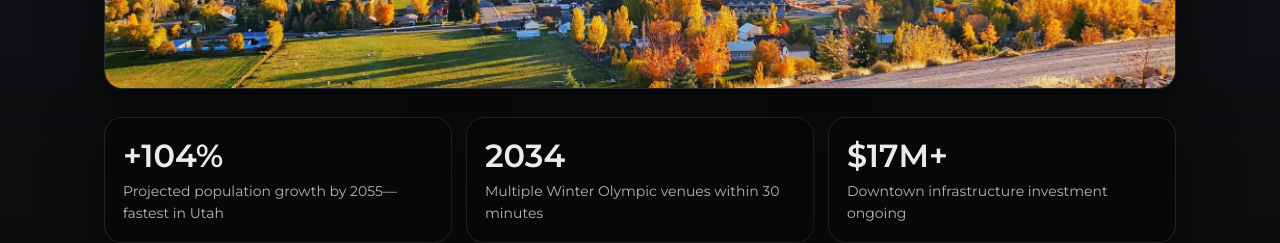
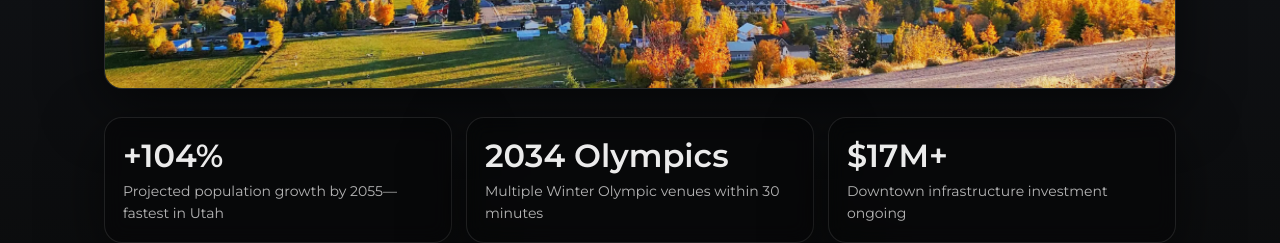
Before and after one commit to TimBlew/Roamstead-booking, a Next.js app: page /listings/senator in a window 1280 px wide. Shown: the part 3280-3523 px from the top of the page. Built offline with nearby package versions, Linux system fonts and the light colour scheme.

Commit message:
senator page text

```diff
--- a/app/listings/senator/page.tsx
+++ b/app/listings/senator/page.tsx
@@ -321,7 +321,7 @@ export default function SenatorPage() {
               </p>
             </div>
             <div className="card" style={{ padding: "18px" }}>
-              <div style={{ fontSize: "32px", fontWeight: "600", marginBottom: "6px" }}>2034</div>
+              <div style={{ fontSize: "32px", fontWeight: "600", marginBottom: "6px" }}>2034 Olympics</div>
               <p style={{ color: "var(--muted)", lineHeight: "1.55", fontSize: "14px" }}>
                 Multiple Winter Olympic venues within 30 minutes
               </p>
```
